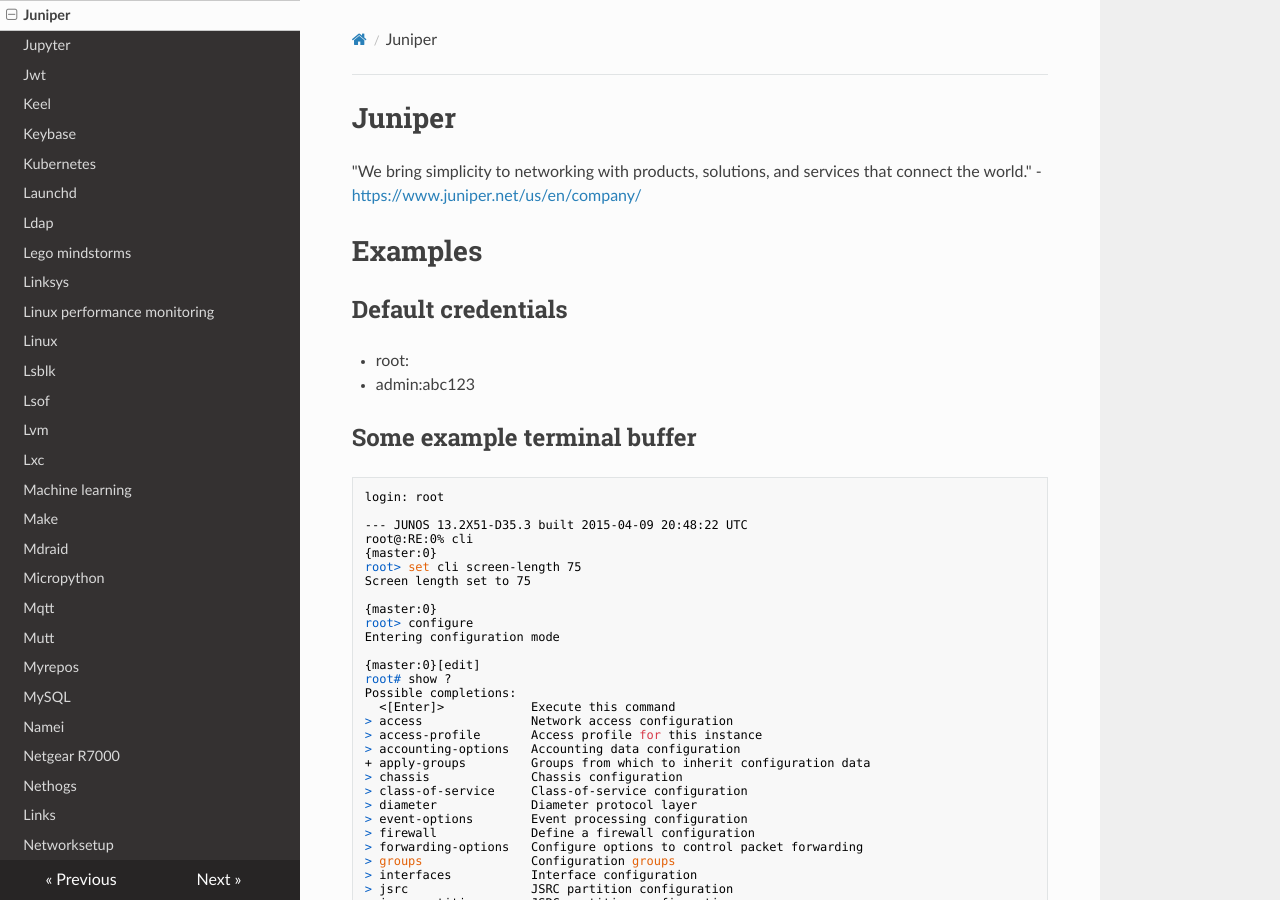
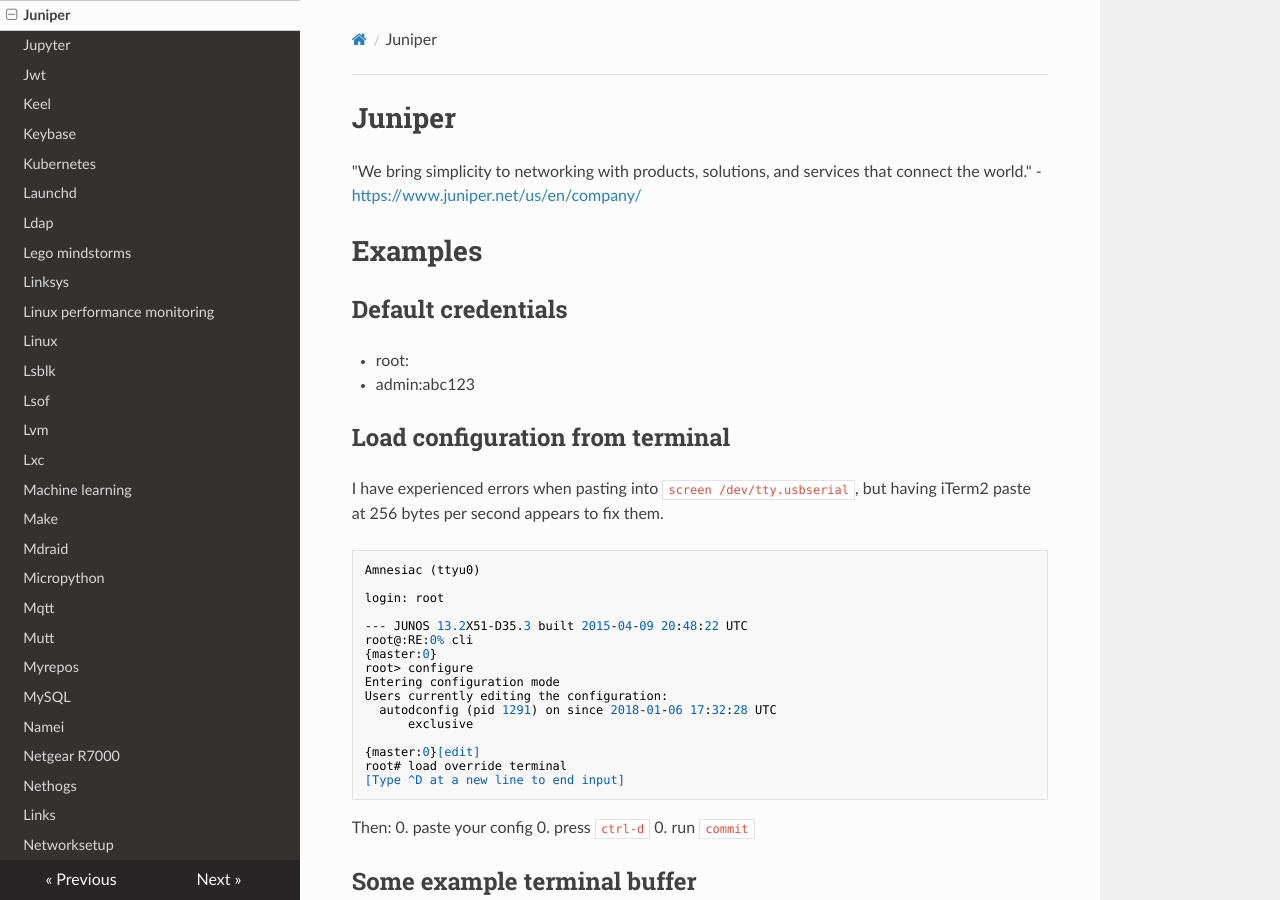
Before and after one commit to lando-cal/tech-notes, an MkDocs documentation site: the page built from docs/juniper.md, in a window 1280 px wide and 900 px high. Built offline with MkDocs 1.6.1, drawn with Linux system fonts in a browser that asks for light colours; nearby versions of some CDN libraries.

Commit message:
Add load override terminal example and caveat.

````diff
--- a/docs/juniper.md
+++ b/docs/juniper.md
@@ -8,6 +8,34 @@
 
 - root:<empty>
 - admin:abc123
+
+## Load configuration from terminal
+
+I have experienced errors when pasting into `screen /dev/tty.usbserial`, but having iTerm2 paste at 256 bytes per second appears to fix them.
+
+```
+Amnesiac (ttyu0)
+
+login: root
+
+--- JUNOS 13.2X51-D35.3 built 2015-04-09 20:48:22 UTC
+root@:RE:0% cli
+{master:0}
+root> configure
+Entering configuration mode
+Users currently editing the configuration:
+  autodconfig (pid 1291) on since 2018-01-06 17:32:28 UTC
+      exclusive
+
+{master:0}[edit]
+root# load override terminal
+[Type ^D at a new line to end input]
+```
+
+Then:
+0. paste your config
+0. press `ctrl-d`
+0. run `commit`
 
 ## Some example terminal buffer
 
````
